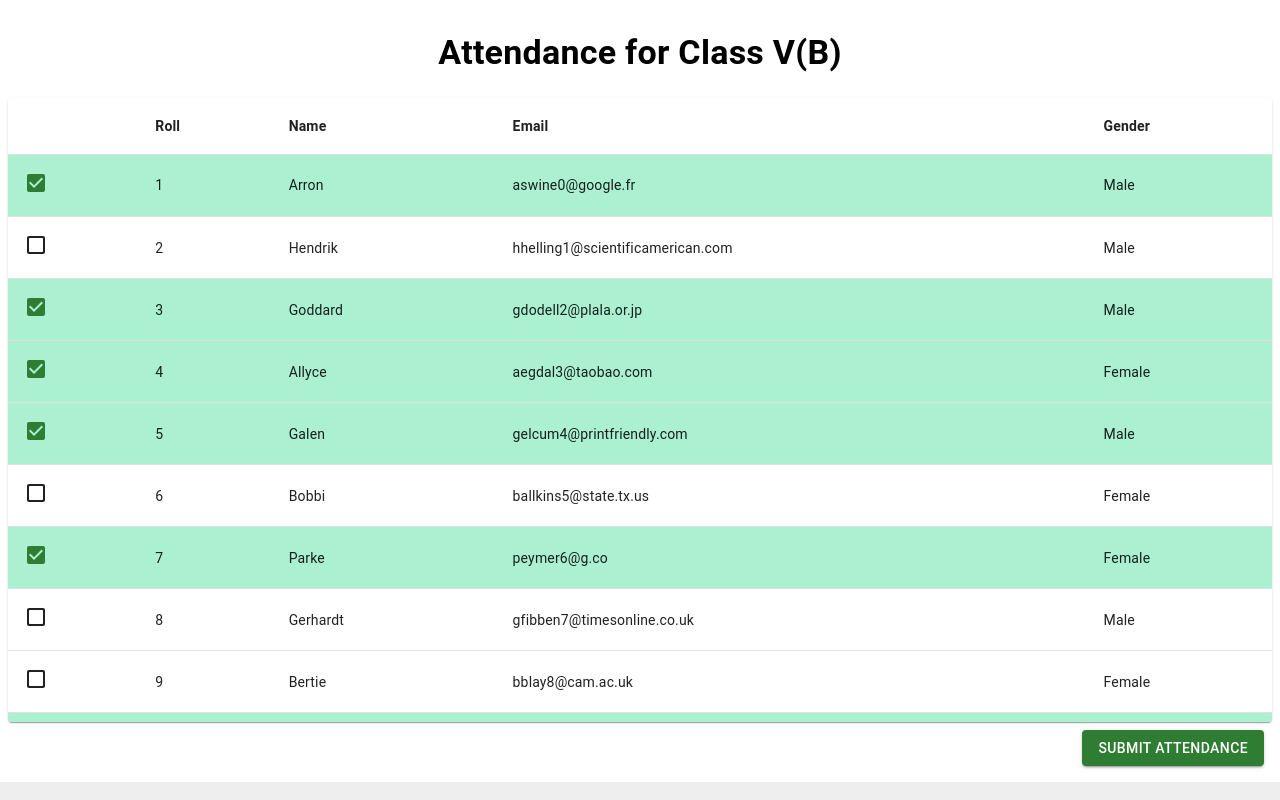
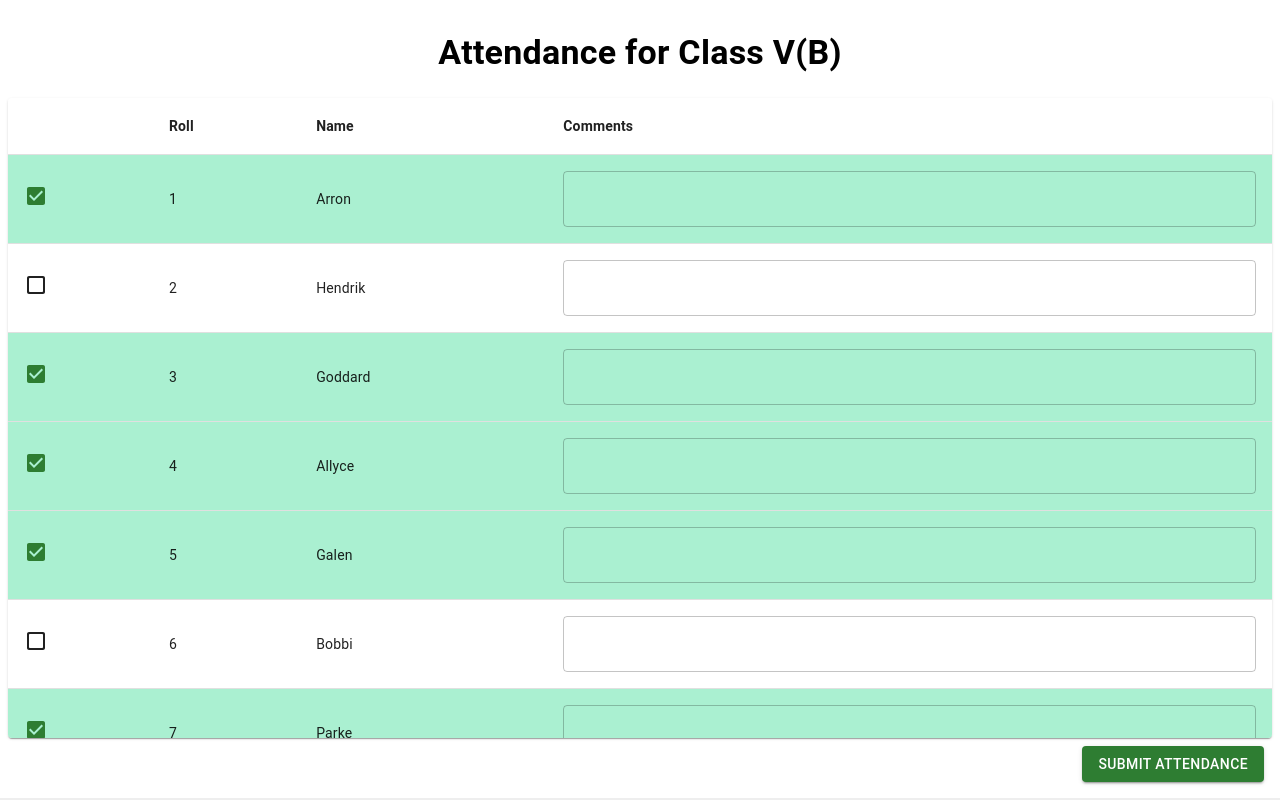
Before and after one commit to chayan-1906/material-ui-demo, a React (Vite) app: page /attendance in a window 1280 px wide. Built offline with nearby package versions, Linux system fonts and the light colour scheme.

Commit message:
added comments field in attendance demo

```diff
--- a/src/AttendanceDemo.tsx
+++ b/src/AttendanceDemo.tsx
@@ -9,6 +9,7 @@ import {
     TableContainer,
     TableHead,
     TableRow,
+    TextField,
     Theme,
     Typography,
     useMediaQuery,
@@ -26,6 +27,7 @@ const tableData = [
         'email': 'aswine0@google.fr',
         'gender': 'Male',
         'isPresent': true,
+        'comments': '',
         'ip_address': '5.184.208.200'
     },
     {
@@ -35,6 +37,7 @@ const tableData = [
         'email': 'hhelling1@scientificamerican.com',
         'gender': 'Male',
         'isPresent': false,
+        'comments': '',
         'ip_address': '207.87.87.185'
     },
     {
@@ -44,6 +47,7 @@ const tableData = [
         'email': 'gdodell2@plala.or.jp',
         'gender': 'Male',
         'isPresent': true,
+        'comments': '',
         'ip_address': '74.29.247.22'
     },
     {
@@ -53,6 +57,7 @@ const tableData = [
         'email': 'aegdal3@taobao.com',
         'gender': 'Female',
         'isPresent': true,
+        'comments': '',
         'ip_address': '54.97.195.151'
     },
     {
@@ -62,6 +67,7 @@ const tableData = [
         'email': 'gelcum4@printfriendly.com',
         'gender': 'Male',
         'isPresent': true,
+        'comments': '',
         'ip_address': '170.33.183.97'
     },
     {
@@ -71,6 +77,7 @@ const tableData = [
         'email': 'ballkins5@state.tx.us',
         'gender': 'Female',
         'isPresent': false,
+        'comments': '',
         'ip_address': '177.22.255.117'
     },
     {
@@ -80,6 +87,7 @@ const tableData = [
         'email': 'peymer6@g.co',
         'gender': 'Female',
         'isPresent': true,
+        'comments': '',
         'ip_address': '201.244.5.118'
     },
     {
@@ -89,6 +97,7 @@ const tableData = [
         'email': 'gfibben7@timesonline.co.uk',
         'gender': 'Male',
         'isPresent': false,
+        'comments': '',
         'ip_address': '30.37.54.211'
     },
     {
@@ -98,6 +107,7 @@ const tableData = [
         'email': 'bblay8@cam.ac.uk',
         'gender': 'Female',
         'isPresent': false,
+        'comments': '',
         'ip_address': '95.27.92.84'
     },
     {
@@ -107,6 +117,7 @@ const tableData = [
         'email': 'amcparlin9@wisc.edu',
         'gender': 'Male',
         'isPresent': true,
+        'comments': '',
         'ip_address': '69.84.70.73'
     },
     {
@@ -116,6 +127,7 @@ const tableData = [
         'email': 'atomashova@lulu.com',
         'gender': 'Female',
         'isPresent': false,
+        'comments': '',
         'ip_address': '6.46.11.40'
     },
     {
@@ -125,6 +137,7 @@ const tableData = [
         'email': 'cdedeib@mozilla.com',
         'gender': 'Female',
         'isPresent': false,
+        'comments': '',
         'ip_address': '252.183.79.93'
     },
     {
@@ -134,6 +147,7 @@ const tableData = [
         'email': 'wpoleyec@clickbank.net',
         'gender': 'Male',
         'isPresent': true,
+        'comments': '',
         'ip_address': '22.207.203.79'
     },
     {
@@ -143,6 +157,7 @@ const tableData = [
         'email': 'kairesd@phoca.cz',
         'gender': 'Male',
         'isPresent': false,
+        'comments': '',
         'ip_address': '133.144.158.50'
     },
     {
@@ -152,6 +167,7 @@ const tableData = [
         'email': 'jduckere@discuz.net',
         'gender': 'Male',
         'isPresent': true,
+        'comments': '',
         'ip_address': '9.118.2.153'
     },
     {
@@ -161,6 +177,7 @@ const tableData = [
         'email': 'mgarrowayf@people.com.cn',
         'gender': 'Female',
         'isPresent': false,
+        'comments': '',
         'ip_address': '167.253.182.119'
     },
     {
@@ -170,6 +187,7 @@ const tableData = [
         'email': 'atringg@fda.gov',
         'gender': 'Female',
         'isPresent': false,
+        'comments': '',
         'ip_address': '122.188.222.142'
     },
     {
@@ -179,6 +197,7 @@ const tableData = [
         'email': 'dfosserdh@ycombinator.com',
         'gender': 'Male',
         'isPresent': false,
+        'comments': '',
         'ip_address': '37.201.69.58'
     },
     {
@@ -188,6 +207,7 @@ const tableData = [
         'email': 'nstanetti@dot.gov',
         'gender': 'Male',
         'isPresent': false,
+        'comments': '',
         'ip_address': '41.212.19.163'
     },
     {
@@ -197,6 +217,7 @@ const tableData = [
         'email': 'slefevrej@sohu.com',
         'gender': 'Male',
         'isPresent': false,
+        'comments': '',
         'ip_address': '252.119.94.34'
     },
     {
@@ -206,6 +227,7 @@ const tableData = [
         'email': 'bangrovek@time.com',
         'gender': 'Female',
         'isPresent': false,
+        'comments': '',
         'ip_address': '241.28.45.50'
     },
     {
@@ -215,6 +237,7 @@ const tableData = [
         'email': 'aabbsl@free.fr',
         'gender': 'Male',
         'isPresent': false,
+        'comments': '',
         'ip_address': '241.227.197.2'
     },
     {
@@ -224,6 +247,7 @@ const tableData = [
         'email': 'thoneywoodm@dagondesign.com',
         'gender': 'Male',
         'isPresent': false,
+        'comments': '',
         'ip_address': '217.244.11.191'
     },
     {
@@ -233,6 +257,7 @@ const tableData = [
         'email': 'jmcgintyn@wordpress.com',
         'gender': 'Female',
         'isPresent': false,
+        'comments': '',
         'ip_address': '27.142.241.47'
     },
     {
@@ -242,6 +267,7 @@ const tableData = [
         'email': 'ssaddletono@google.nl',
         'gender': 'Male',
         'isPresent': false,
+        'comments': '',
         'ip_address': '134.27.139.30'
     },
     {
@@ -251,6 +277,7 @@ const tableData = [
         'email': 'aparryp@elegantthemes.com',
         'gender': 'Female',
         'isPresent': false,
+        'comments': '',
         'ip_address': '62.110.80.45'
     },
     {
@@ -260,6 +287,7 @@ const tableData = [
         'email': 'cmowneq@chronoengine.com',
         'gender': 'Female',
         'isPresent': false,
+        'comments': '',
         'ip_address': '155.130.69.109'
     },
     {
@@ -268,7 +296,7 @@ const tableData = [
         'last_name': 'Ashwell',
         'email': 'nashwellr@ycombinator.com',
         'gender': 'Female',
-
+        'comments': '',
         'ip_address': '17.25.56.98'
     },
     {
@@ -278,6 +306,7 @@ const tableData = [
         'email': 'bmatuss@cargocollective.com',
         'gender': 'Male',
         'isPresent': false,
+        'comments': '',
         'ip_address': '13.163.73.103'
     },
     {
@@ -287,6 +316,7 @@ const tableData = [
         'email': 'lmarkwellt@photobucket.com',
         'gender': 'Female',
         'isPresent': false,
+        'comments': '',
         'ip_address': '202.52.224.99'
     }
 ]
@@ -307,6 +337,15 @@ export const AttendanceDemo = () => {
         setTableDataa(newData)
     }
 
+    const handleComment = (comment: string, index: number) => {
+        const newData = [...tableDataa]
+        newData[index] = {
+            ...newData[index],
+            comments: comment,
+        }
+        setTableDataa(newData)
+    }
+
     const handleSubmitAttendance = () => {
         setOpenSnackbar(true)
     }
@@ -320,15 +359,14 @@ export const AttendanceDemo = () => {
             <Typography variant={betweenXSSM ? 'h6' : 'h4'} fontWeight='bold' p={3} textAlign='center'>
                 Attendance for Class V(B)
             </Typography>
-            <TableContainer component={Paper} sx={{maxHeight: betweenXSSM ? '86vh' : '78vh'}}>
+            <TableContainer component={Paper} sx={{maxHeight: `calc(100vh - 160px)`}}>
                 <Table stickyHeader>
                     <TableHead>
                         <TableRow>
                             <TableCell></TableCell>
                             <TableCell sx={{fontWeight: 'bold'}}>Roll</TableCell>
                             <TableCell sx={{fontWeight: 'bold'}}>Name</TableCell>
-                            <TableCell sx={{fontWeight: 'bold'}}>Email</TableCell>
-                            <TableCell sx={{fontWeight: 'bold'}}>Gender</TableCell>
+                            <TableCell sx={{fontWeight: 'bold'}}>Comments</TableCell>
                         </TableRow>
                     </TableHead>
 
@@ -341,7 +379,10 @@ export const AttendanceDemo = () => {
                                                   '&:last-child td, &:last-child th': {border: 0},
                                                   cursor: 'pointer'
                                               }}
-                                              onClick={() => {
+                                              onClick={(event) => {
+                                                  if (event.target instanceof HTMLInputElement) {
+                                                      return
+                                                  }
                                                   console.log(tableDatum.name)
                                                   handleIsPresent(index)
                                               }}>
@@ -353,8 +394,11 @@ export const AttendanceDemo = () => {
                                         </TableCell>
                                         <TableCell>{tableDatum.roll}</TableCell>
                                         <TableCell>{tableDatum.name}</TableCell>
-                                        <TableCell>{tableDatum.email}</TableCell>
-                                        <TableCell>{tableDatum.gender}</TableCell>
+                                        <TableCell>
+                                            <TextField value={tableDatum.comments} fullWidth onChange={(e: any) => {
+                                                handleComment(e.target.value, index)
+                                            }}/>
+                                        </TableCell>
                                     </TableRow>
                                 )
                             )
```
